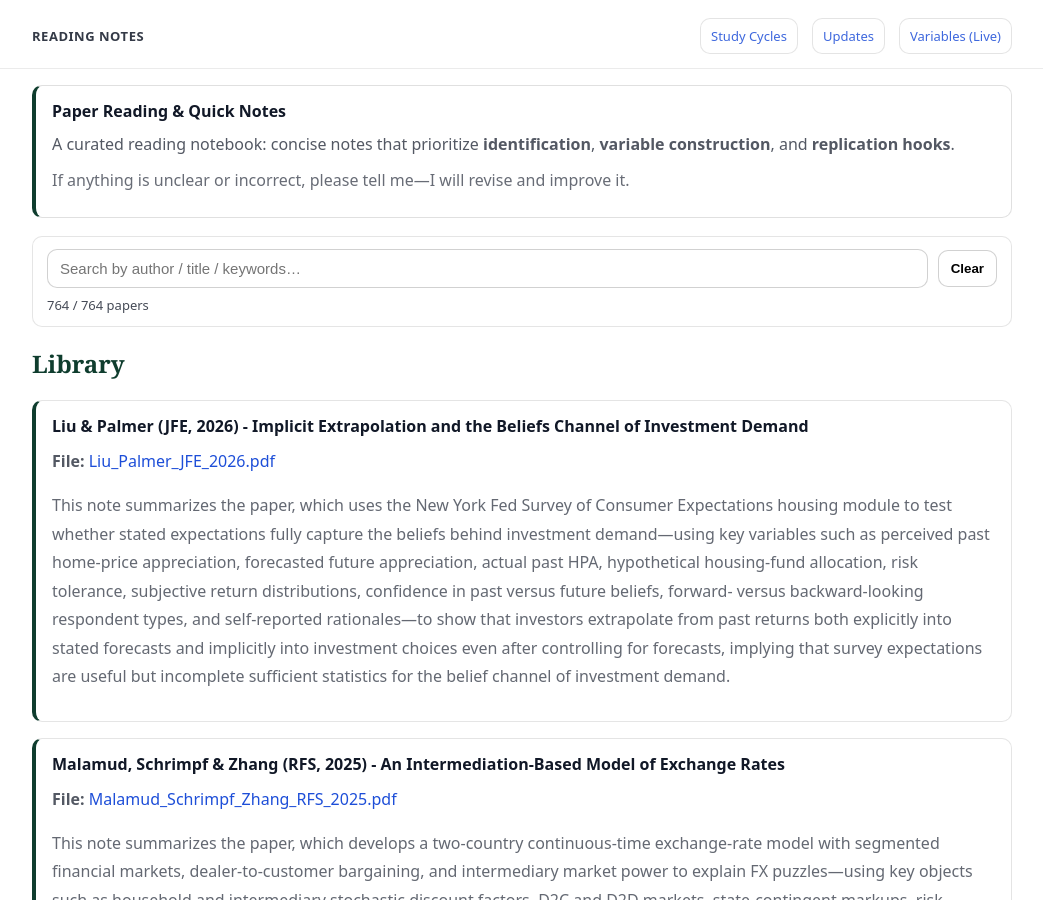
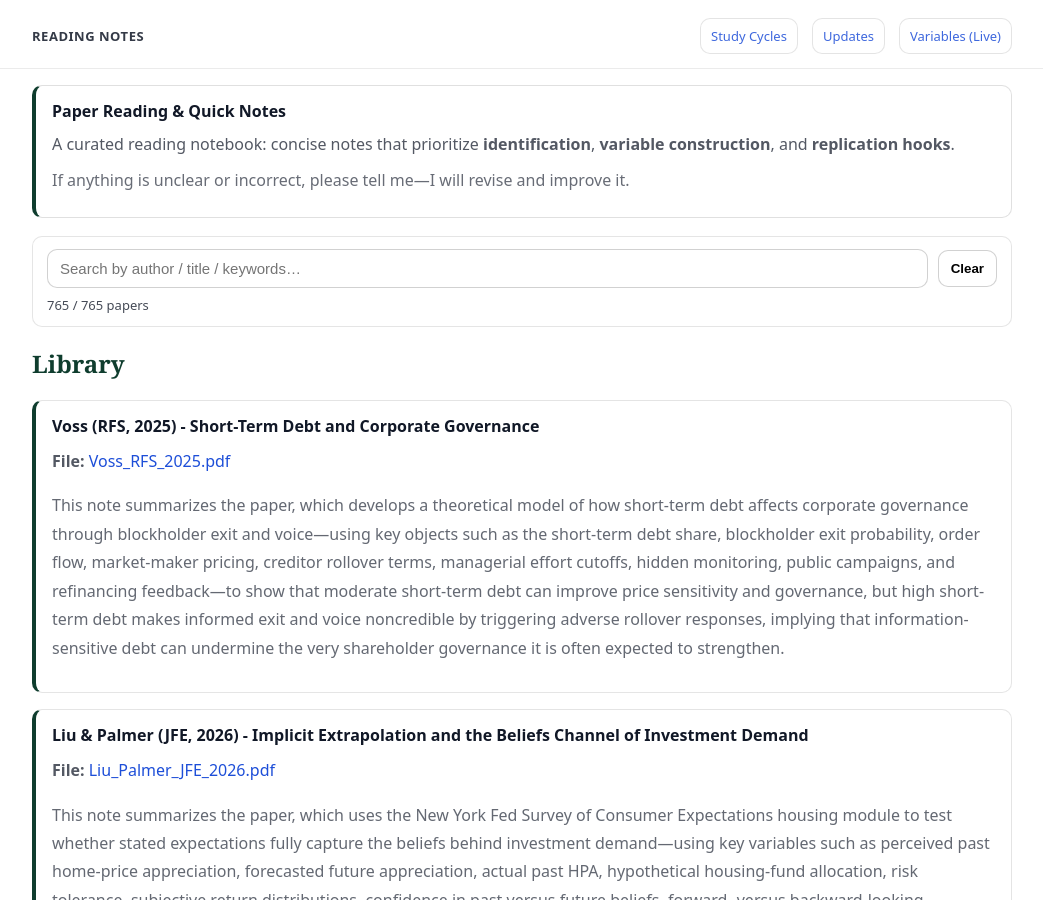
Before and after one commit to yaxinzn/study-archive, a Jekyll site: the page built from reading/index.md, in a window 1280 px wide and 900 px high. Shown: the whole window, without its empty margins (118-1161 px from the left). Built offline with Jekyll 4.4.1, drawn with Linux system fonts in a browser that asks for light colours.

Commit message:
Reading: add/update Voss_RFS_2025.pdf

```diff
--- a/_data/reading.yml
+++ b/_data/reading.yml
@@ -1,3 +1,7 @@
+- title: "Voss (RFS, 2025) - Short-Term Debt and Corporate Governance"
+  file: "Voss_RFS_2025.pdf"
+  desc: "This note summarizes the paper, which develops a theoretical model of how short-term debt affects corporate governance through blockholder exit and voice—using key objects such as the short-term debt share, blockholder exit probability, order flow, market-maker pricing, creditor rollover terms, managerial effort cutoffs, hidden monitoring, public campaigns, and refinancing feedback—to show that moderate short-term debt can improve price sensitivity and governance, but high short-term debt makes informed exit and voice noncredible by triggering adverse rollover responses, implying that information-sensitive debt can undermine the very shareholder governance it is often expected to strengthen."
+
 - title: "Liu & Palmer (JFE, 2026) - Implicit Extrapolation and the Beliefs Channel of Investment Demand"
   file: "Liu_Palmer_JFE_2026.pdf"
   desc: "This note summarizes the paper, which uses the New York Fed Survey of Consumer Expectations housing module to test whether stated expectations fully capture the beliefs behind investment demand—using key variables such as perceived past home-price appreciation, forecasted future appreciation, actual past HPA, hypothetical housing-fund allocation, risk tolerance, subjective return distributions, confidence in past versus future beliefs, forward- versus backward-looking respondent types, and self-reported rationales—to show that investors extrapolate from past returns both explicitly into stated forecasts and implicitly into investment choices even after controlling for forecasts, implying that survey expectations are useful but incomplete sufficient statistics for the belief channel of investment demand."
```
Also changed, not shown: 1 other file.
